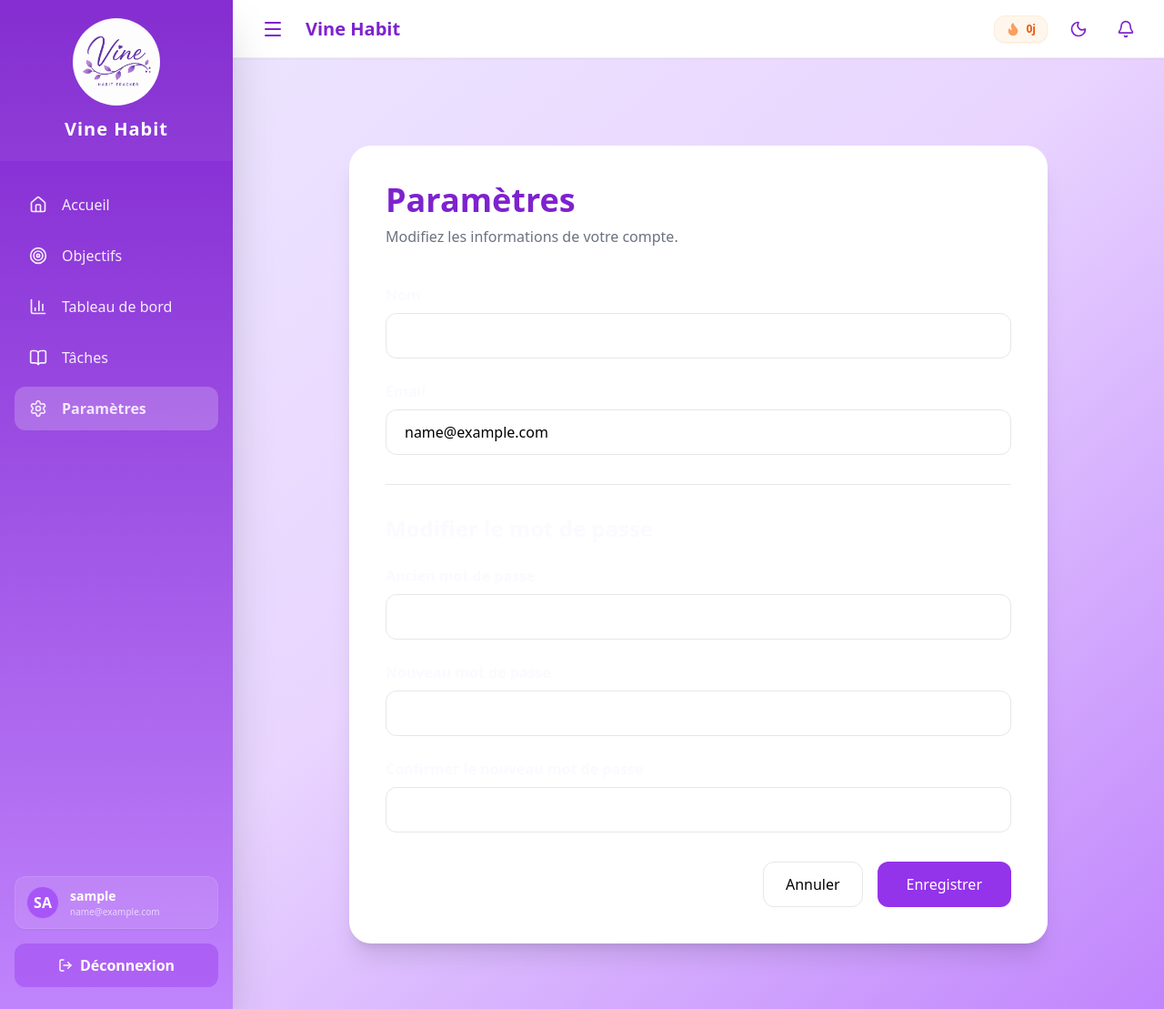
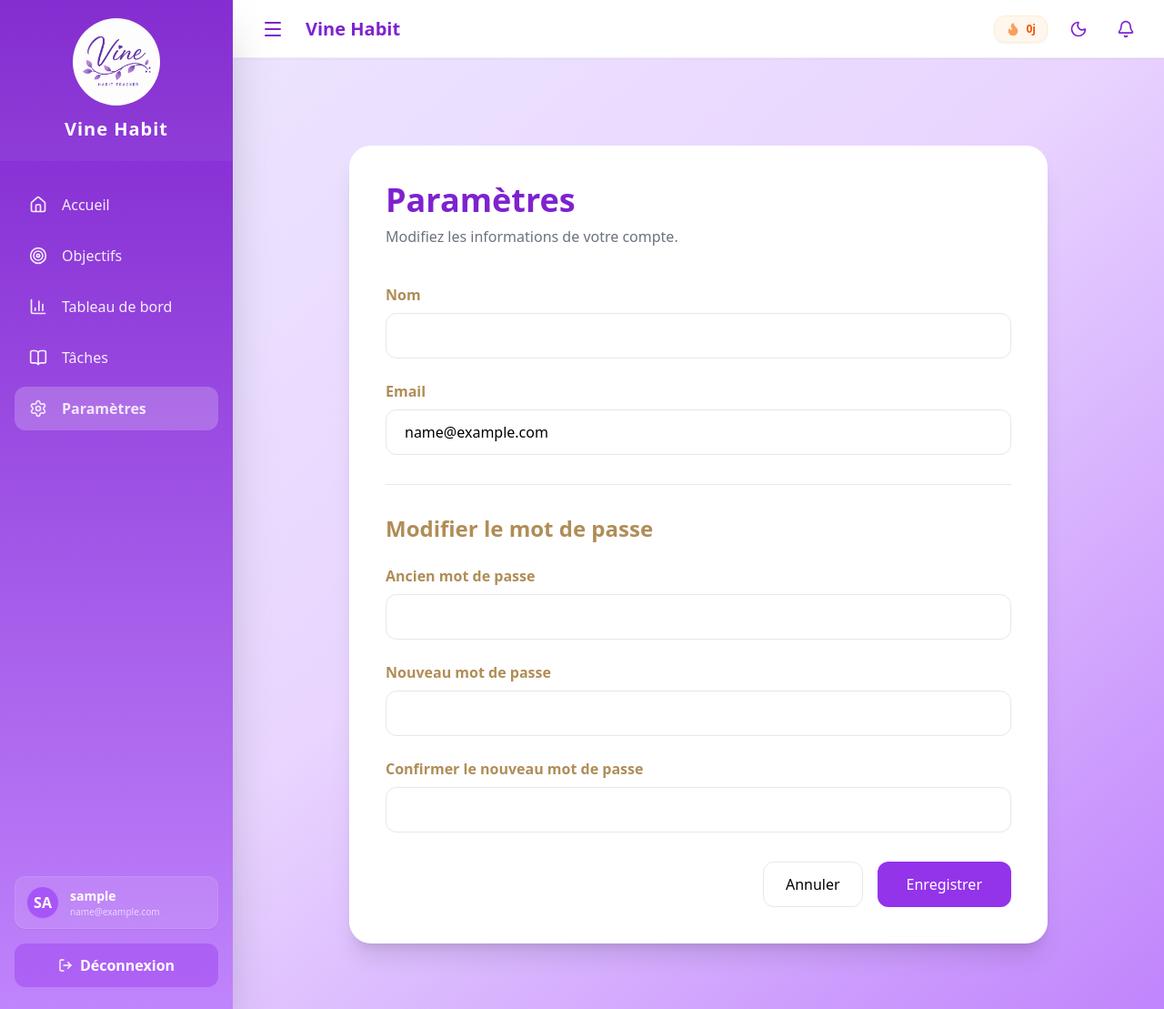
Before and after one commit to netty-hue/vine_habit_tracker, a Flask app: page /settings in a window 1280 px wide. Shown: the whole page at 91% size. Run offline with Flask 3, Linux system fonts and the light colour scheme; the visitor is signed in with stand-in values (Sample User, id 1); data that the repository does not hold is empty; some libraries are stand-ins or nearby versions.

Commit message:
couleur visible settings

```diff
--- a/app/templates/settings.html
+++ b/app/templates/settings.html
@@ -22,7 +22,7 @@
 
             <div class="mb-6">
 
-                <label class="block mb-2 font-semibold text-purple-50/60">
+                <label class="block mb-2 font-semibold text-[#B08D57]">
                     Nom
                 </label>
 
@@ -38,7 +38,7 @@
 
             <div class="mb-6">
 
-                <label class="block mb-2 font-semibold text-purple-50/60">
+                <label class="block mb-2 font-semibold text-[#B08D57]">
                     Email
                 </label>
 
@@ -52,7 +52,7 @@
 
             <hr class="my-8">
 
-            <h2 class="text-2xl font-semibold text-purple-50/60 mb-6">
+            <h2 class="text-2xl font-semibold text-[#B08D57] mb-6">
                 Modifier le mot de passe
             </h2>
 
@@ -60,7 +60,7 @@
 
             <div class="mb-6">
 
-                <label class="block mb-2 font-semibold text-purple-50/60">
+                <label class="block mb-2 font-semibold text-[#B08D57]">
                     Ancien mot de passe
                 </label>
 
@@ -75,7 +75,7 @@
 
             <div class="mb-6">
 
-                <label class="block mb-2 font-semibold text-purple-50/60">
+                <label class="block mb-2 font-semibold text-[#B08D57]">
                     Nouveau mot de passe
                 </label>
 
@@ -90,7 +90,7 @@
 
             <div class="mb-8">
 
-                <label class="block mb-2 font-semibold text-purple-50/60">
+                <label class="block mb-2 font-semibold text-[#B08D57]">
                     Confirmer le nouveau mot de passe
                 </label>
 
```
